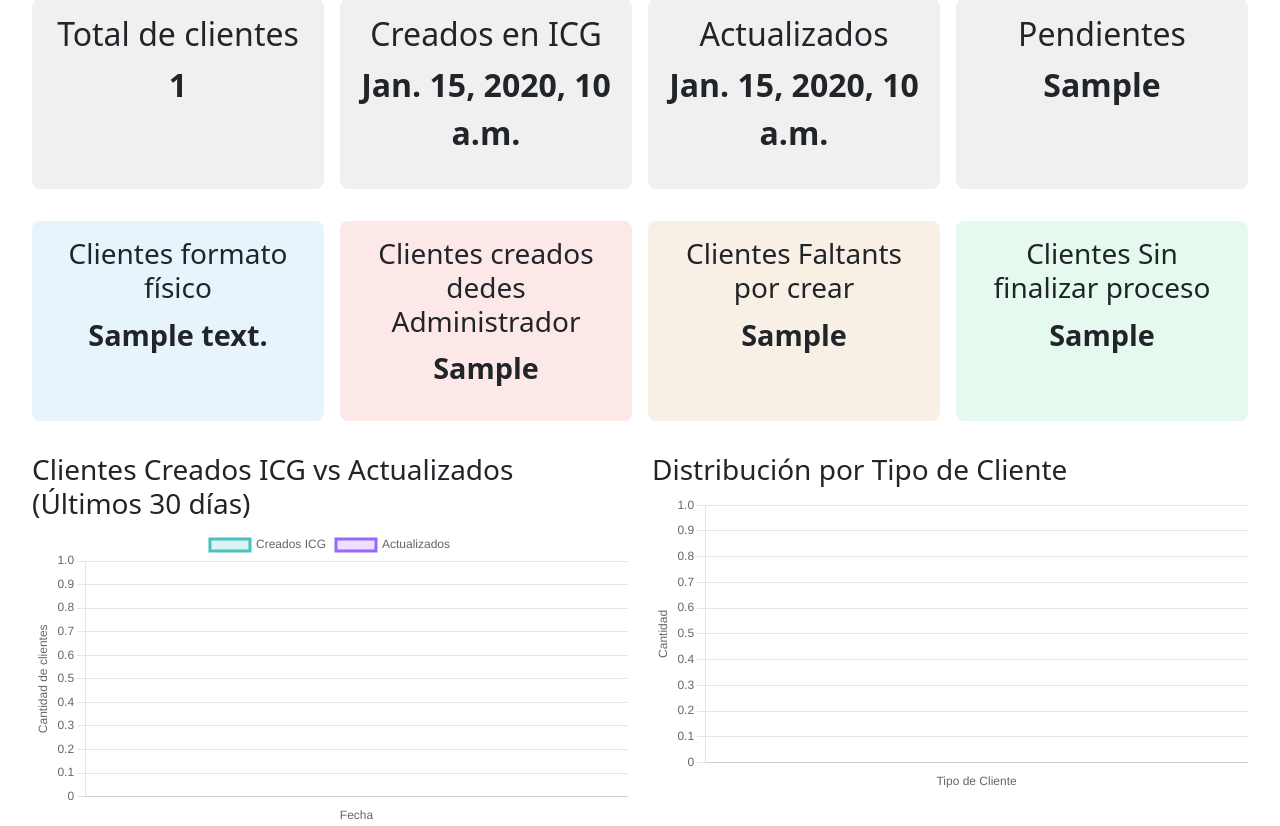
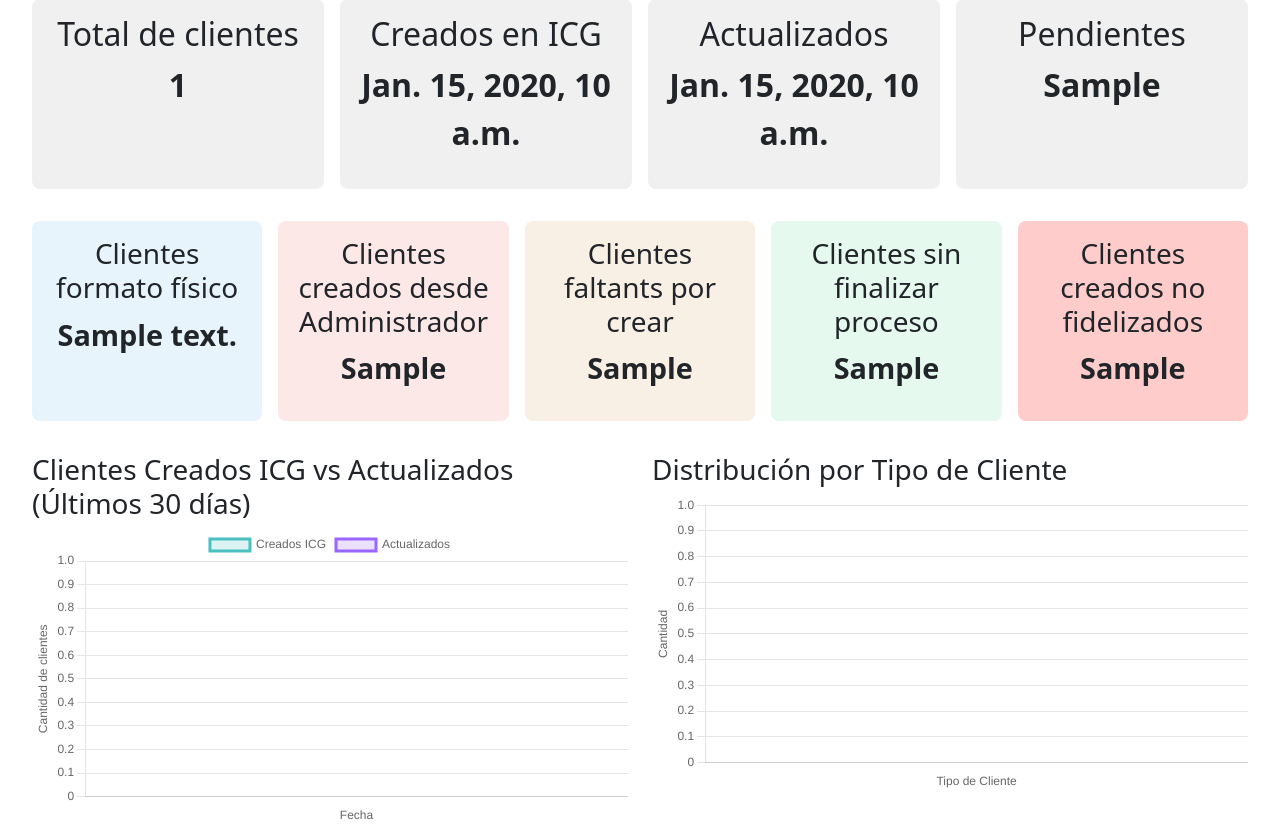
Before and after one commit to IIpapuII/ProyectoMercaSur, a Django app: template clientes/templates/dashboard_clientes.html in a window 1280 px wide. Shown: the part 145-971 px from the top of the page. Run offline with Django 5.2, Linux system fonts and the light colour scheme; the template is opened without the code that fills it: most values are stand-ins (such as "Sample title", 1, 10 or a date in 2020).

Commit message:
Se realiza el proceso de ajustar el dashboard y agregar el proceso de filtros para mejorar el proceso de importación

```diff
--- a/clientes/admin.py
+++ b/clientes/admin.py
@@ -69,8 +69,8 @@ class RegistroClienteAdmin(admin.ModelAdmin):
         'mascota',
         'fecha_registro'
     )
-    search_fields = ('primer_nombre', 'primer_apellido', 'numero_documento')
-    list_filter = ('mascota', 'preferencias_email', 'preferencias_whatsapp', 'preferencias_sms', 'creado_desde_fisico' )
+    search_fields = ('primer_nombre', 'primer_apellido', 'numero_documento','codcliente' )
+    list_filter = ('creado_desde_fisico','creado_desde_admin','creadoICG','fidelizacion', 'tipocliente' , 'punto_compra')
     ordering = ('-fecha_registro',)
     date_hierarchy = 'fecha_registro'
     list_per_page = 20
--- a/clientes/templates/dashboard_clientes.html
+++ b/clientes/templates/dashboard_clientes.html
@@ -107,16 +107,20 @@
     <p style="font-size: 1.8rem; font-weight: bold;">{{ clientes_formato_fisico }}</p>
   </div>
   <div style="flex: 1; background: #fde8e8; padding: 1rem; border-radius: 8px; text-align: center;">
-    <h3>Clientes creados dedes Administrador</h3>
+    <h3>Clientes creados desde Administrador</h3>
     <p style="font-size: 1.8rem; font-weight: bold;">{{ clientes_desde_admin }}</p>
   </div>
   <div style="flex: 1; background: #f9f0e5; padding: 1rem; border-radius: 8px; text-align: center;">
-    <h3>Clientes Faltants por crear</h3>
+    <h3>Clientes faltants por crear</h3>
     <p style="font-size: 1.8rem; font-weight: bold;">{{ clientes_sin_cod }}</p>
   </div>
   <div style="flex: 1; background: #e5f9ee; padding: 1rem; border-radius: 8px; text-align: center;">
-    <h3>Clientes Sin finalizar proceso </h3>
+    <h3>Clientes sin finalizar proceso </h3>
     <p style="font-size: 1.8rem; font-weight: bold;">{{ clientes_icg_sin_ip }}</p>
+  </div>
+  <div style="flex: 1; background: #ffcccc; padding: 1rem; border-radius: 8px; text-align: center;">
+    <h3>Clientes creados no fidelizados </h3>
+    <p style="font-size: 1.8rem; font-weight: bold;">{{ client_no_fidelizados }}</p>
   </div>
 </div>
 <div class="row">
```
Also changed, not shown: clientes/views.py (+8 -0 lines).
